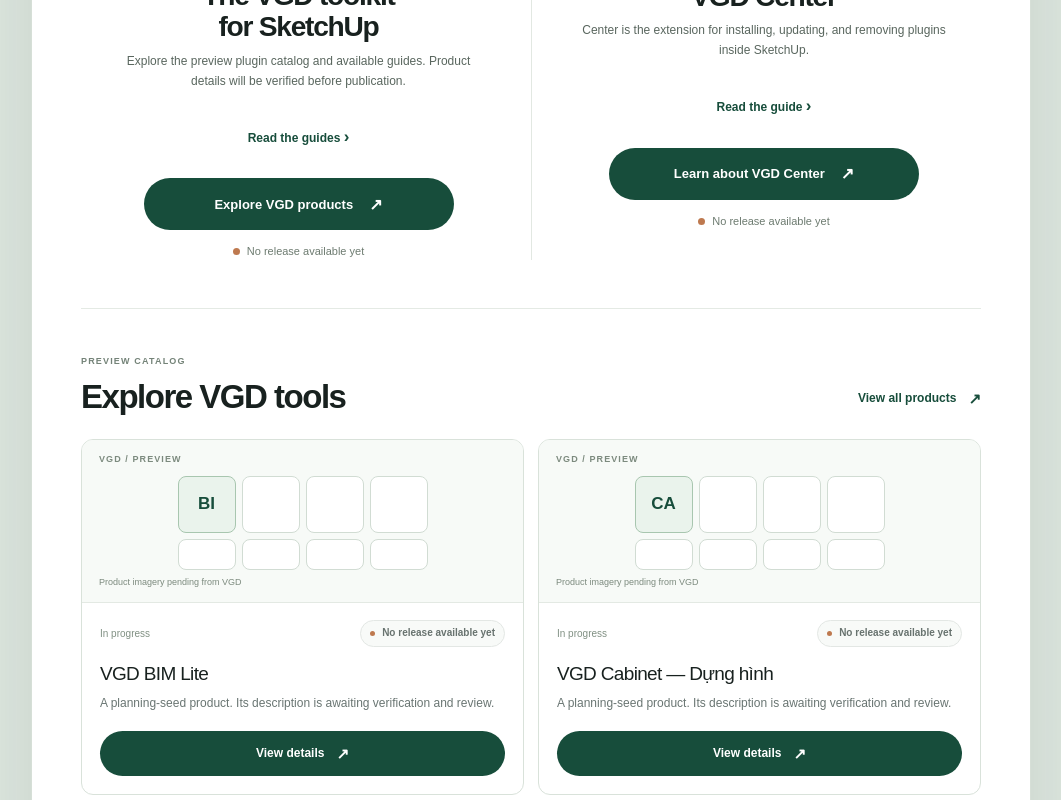
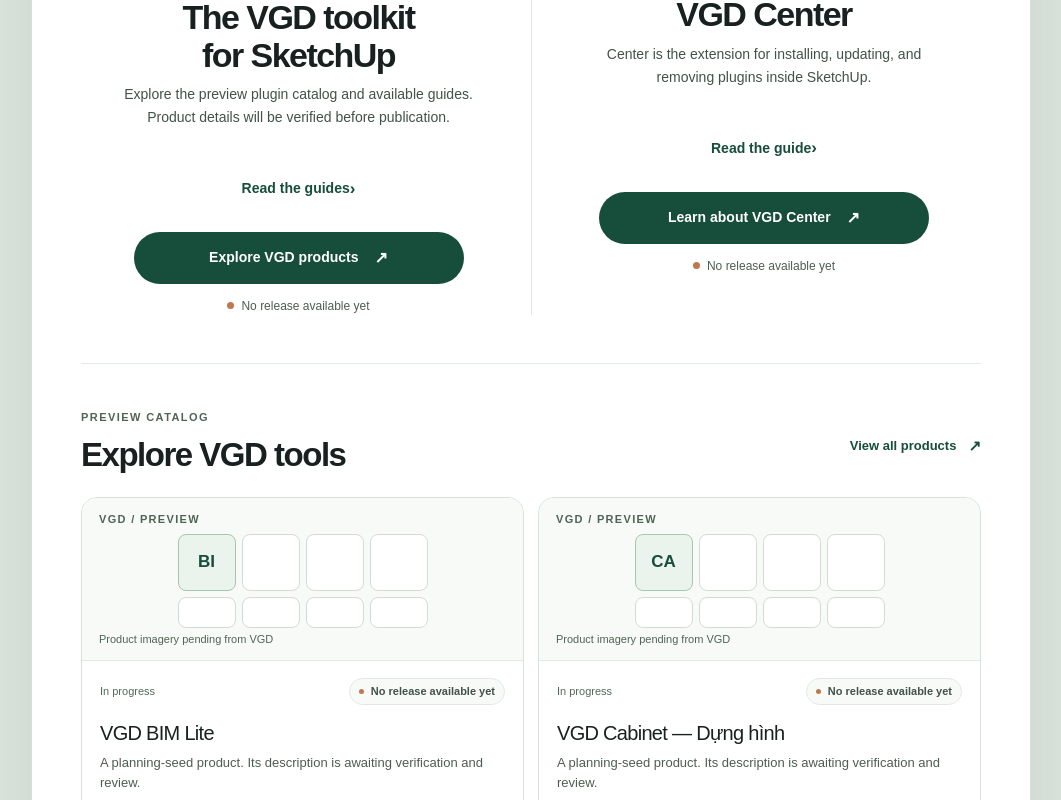
Before and after one commit to vuongpentax/VGD_Web, a Next.js app: page /en in a window 1280 px wide. Shown: the part 520-1320 px from the top of the page, without its empty margins (109-1170 px from the left). Built offline with nearby package versions, Linux system fonts and the light colour scheme; no server answers.

Commit message:
Refine VGD preview design system and readability

```diff
--- a/app/globals.css
+++ b/app/globals.css
@@ -756,3 +756,67 @@
   .footer-main { flex-direction: column; gap: 24px; padding-top: 29px; }
   .footer-links { gap: 22px; }
 }
+
+/* VGD preview design-system pass: readable type, consistent touch and focus states. */
+:root {
+  --type-caption: 11px;
+  --type-meta: 12px;
+  --type-body-sm: 13px;
+  --type-body: 14px;
+  --type-action: 14px;
+  --focus-ring: #b85324;
+  --radius-card: 16px;
+}
+a:focus-visible, button:focus-visible, input:focus-visible {
+  outline: 3px solid var(--focus-ring);
+  outline-offset: 3px;
+}
+.site-nav > a:not(.nav-cta) { font-size: var(--type-body-sm); }
+.language-switch { font-size: var(--type-meta); }
+.preview-notice { min-height: 36px; padding-block: 7px; color: #3d4f31; font-size: var(--type-meta); line-height: 1.4; }
+.showcase-kicker { font-size: var(--type-caption); }
+.showcase-subtitle { font-size: var(--type-body); }
+.concept-art-caption { color: #526155; font-size: var(--type-caption); }
+.showcase-product h1, .showcase-center h2 { font-size: clamp(29px, 3vw, 34px); }
+.showcase-description { min-height: 76px; color: #415248; font-size: var(--type-body); }
+.showcase-text-link { display: inline-flex; align-items: center; justify-content: center; min-height: 44px; font-size: var(--type-action); }
+.showcase-button { width: min(100%, 330px); min-height: 52px; margin-top: 21px; font-size: var(--type-action); }
+.showcase-note { color: #4e5d51; font-size: var(--type-meta); }
+.showcase-steps span { color: #526054; font-size: var(--type-meta); }
+.eyebrow { color: #506456; font-size: var(--type-caption); }
+.arrow-link, .text-link { min-height: 44px; font-size: var(--type-body-sm); }
+.product-card-media-label, .product-card-media-note { color: #506456; font-size: var(--type-caption); }
+.product-card-top { flex-wrap: wrap; }
+.pending-copy { color: #53695a; font-size: var(--type-caption); }
+.status-pill { color: #425347; font-size: var(--type-caption); }
+.product-card h3 { font-size: 20px; }
+.product-card-copy p { color: #4e5c51; font-size: var(--type-body-sm); }
+.product-card-bottom .arrow-link { font-size: var(--type-action); }
+.catalog-intro p:not(.eyebrow) { color: #4d5e52; font-size: var(--type-body); }
+.catalog-count { color: #506054; font-size: var(--type-meta); }
+.search-field input { font-size: var(--type-body-sm); }
+.product-detail-copy .back-link { display: inline-flex; align-items: center; min-height: 44px; margin-bottom: 12px; font-size: var(--type-body-sm); }
+.product-detail-copy .intro-copy { color: #45574b; font-size: var(--type-body); }
+.product-quick-facts span { color: #536559; font-size: var(--type-meta); }
+.product-quick-facts strong { overflow-wrap: anywhere; font-size: var(--type-body-sm); }
+.product-detail-button { font-size: var(--type-action); }
+.product-detail-note { color: #526055; font-size: var(--type-meta); }
+.content-section > p:not(.eyebrow) { font-size: var(--type-body); }
+.status-list dt, .status-list dd, .aside-note { font-size: var(--type-body-sm); }
+.footer-links a { min-height: 44px; }
+.button:active, .product-switcher-link:active, .catalog-filters .product-pill:active,
+.product-card-bottom .arrow-link:active { transform: translateY(1px); }
+.button:disabled, .button[aria-disabled="true"] { opacity: .62; cursor: not-allowed; transform: none; }
+
+@media (max-width: 740px) {
+  .showcase-description { min-height: 0; }
+}
+@media (max-width: 640px) {
+  .showcase-subtitle { font-size: var(--type-body-sm); }
+  .showcase-product h1, .showcase-center h2 { font-size: 28px; }
+  .showcase-steps > div { min-height: 94px; }
+  .showcase-steps span { font-size: var(--type-caption); }
+  .product-card-media-label, .product-card-media-note { font-size: var(--type-caption); }
+  .product-card-bottom .arrow-link { font-size: var(--type-action); }
+  .product-detail-copy h1 { font-size: 34px; }
+}
```
Also changed, not shown: 1 other file (tests, documents, lock files or other folders).
